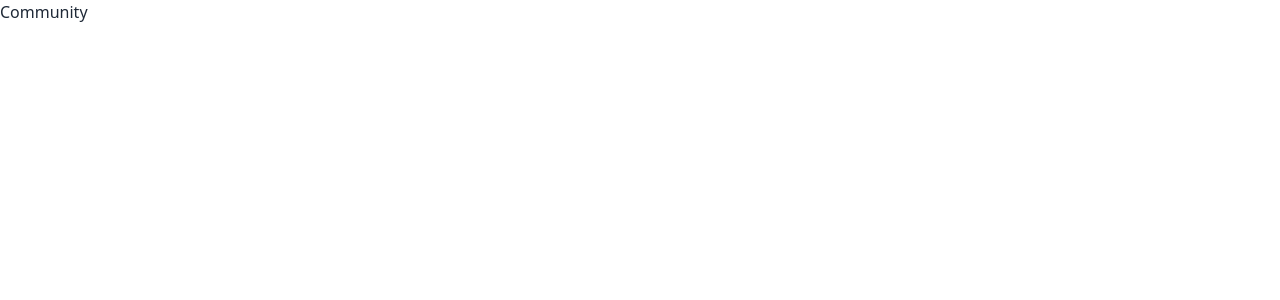
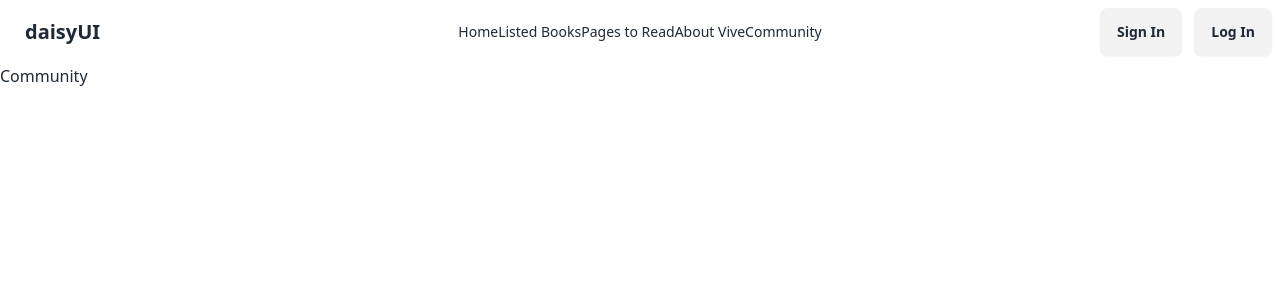
Before and after one commit to Idba1/book-vive, a React (Vite) app: page /community in a window 1280 px wide. Shown: the top 300 px of the page. Built offline with nearby package versions, Linux system fonts and the light colour scheme.

Commit message:
done nav fountionality without style

```diff
--- /dev/null
+++ b/src/Layouts/Mainlayout.jsx
@@ -0,0 +1,23 @@
+import { Outlet } from "react-router-dom";
+import About from "../Components/About";
+import Community from "../Components/Community";
+import ListedBooks from "../Components/ListedBooks";
+import Navbar from "../Components/Navbar";
+import Read from "../Components/Read";
+import Home from "../Pages/Home";
+
+const Mainlayout = () => {
+    return (
+        <div>
+            <Navbar></Navbar>
+            {/* <Home></Home>
+            <ListedBooks></ListedBooks>
+            <Read></Read>
+            <About></About>
+            <Community></Community> */}
+            <Outlet></Outlet>
+        </div>
+    );
+};
+
+export default Mainlayout;
--- a/src/Pages/Home.jsx
+++ b/src/Pages/Home.jsx
@@ -1,10 +1,8 @@
 import Hero from "../Components/Hero";
-import Navbar from "../Components/Navbar";
 
 const Home = () => {
     return (
         <div>
-            <Navbar></Navbar>
             <Hero></Hero>
         </div>
     );
```
Also changed, not shown: src/main.jsx (+8 -0 lines).
